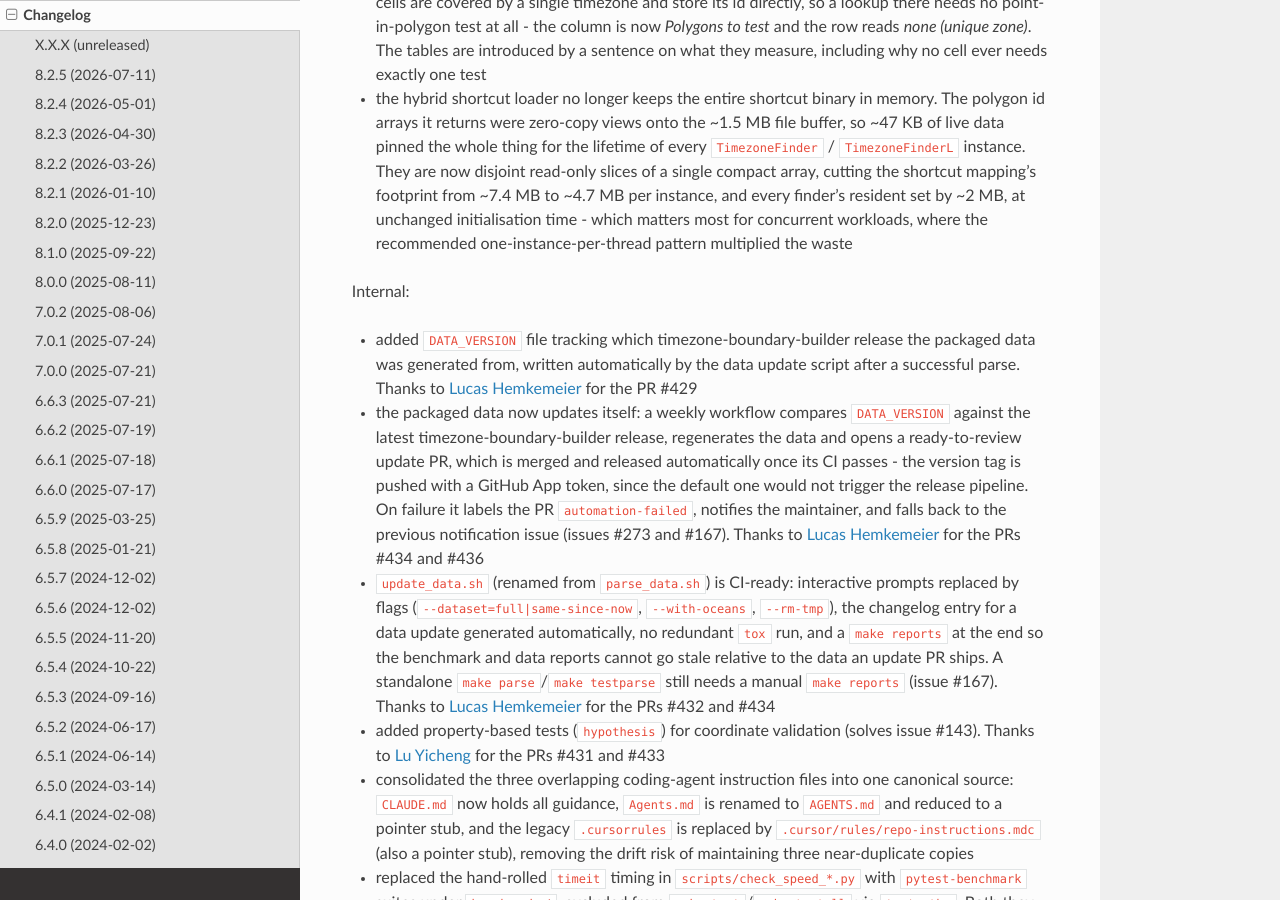
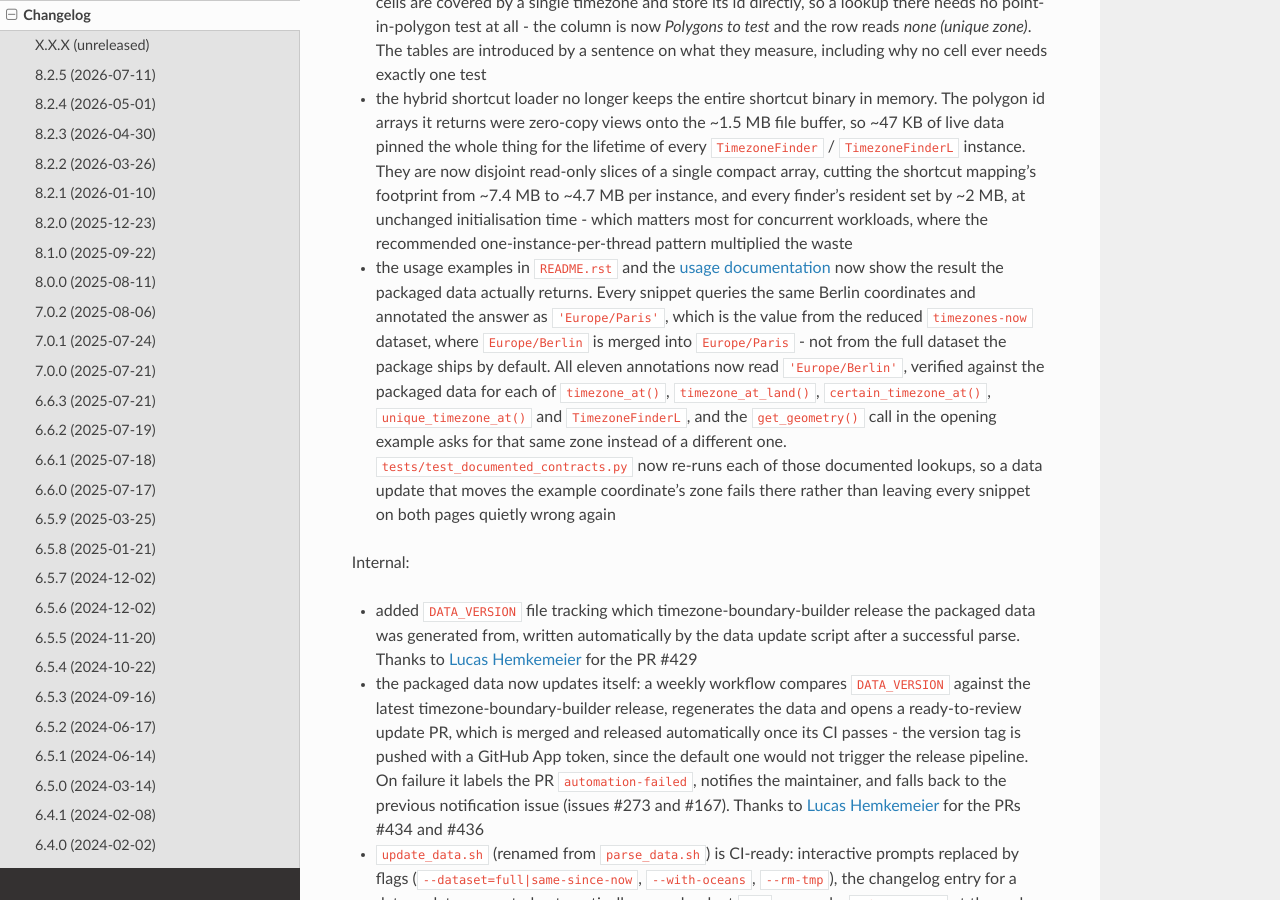
Before and after one commit to jannikmi/timezonefinder, a Sphinx documentation site: the page built from docs/6_changelog.rst, in a window 1280 px wide and 900 px high, scrolled down 1855 px. Built offline with Sphinx 7.4.7 and the Read the Docs theme 3.1.0, drawn with Linux system fonts in a browser that asks for light colours.

Commit message:
Show the timezone the shipped data actually returns
Every usage snippet in README.rst and docs/1_usage.rst queries the Berlin
coordinates lng=13.358, lat=52.5061 and annotated the answer as
'Europe/Paris'. That is what the reduced timezones-now dataset returns,
where Europe/Berlin is merged into Europe/Paris. The package ships the
full dataset by default, which returns 'Europe/Berlin', so all eleven
comments described a dataset the reader does not have.

Each annotation was re-derived by running the call it sits on rather than
by find-and-replace: the global and instance forms of timezone_at,
timezone_at_land, certain_timezone_at and unique_timezone_at, plus the two
TimezoneFinderL snippets. The neighbouring 'Etc/GMT' and None annotations
were confirmed correct and left alone. The get_geometry example in the
opening block now asks for Europe/Berlin too - Europe/Paris was a valid
call, but read as though it followed from the lookup above it.

Nothing tied those comments to the packaged data, which is how they stayed
wrong across releases. test_documented_contracts.py now re-runs each
documented lookup against the example coordinate, one case per lookup,
since only unique_timezone_at can start returning None without any of the
others changing.

Co-Authored-By: Claude Opus 5 <noreply@anthropic.com>

```diff
--- a/CHANGELOG.rst
+++ b/CHANGELOG.rst
@@ -18,6 +18,7 @@ X.X.X (unreleased)
 * the hand-written documentation no longer restates exact figures that belong to the generated pages - dataset vertex, polygon and hole counts, index and distribution sizes, memory footprints, lookup throughput. Those change with every data update and with code that shifts a footprint, which silently left the copies wrong: the memory figures had already gone stale in four places. The prose now states the magnitude that survives a data update and links `the data report <https://timezonefinder.readthedocs.io/en/latest/data_report.html>`__ or the relevant `benchmark report <https://timezonefinder.readthedocs.io/en/latest/7_performance.html>`__, which are regenerated from the packaged data and are always current
 * the shortcut entry distributions in the `data report <https://timezonefinder.readthedocs.io/en/latest/data_report.html>`__ no longer report three quarters of all H3 cells as holding ``0`` polygons, which is impossible for data whose ocean zones cover the globe. Those cells are covered by a single timezone and store its id directly, so a lookup there needs no point-in-polygon test at all - the column is now *Polygons to test* and the row reads *none (unique zone)*. The tables are introduced by a sentence on what they measure, including why no cell ever needs exactly one test
 * the hybrid shortcut loader no longer keeps the entire shortcut binary in memory. The polygon id arrays it returns were zero-copy views onto the ~1.5 MB file buffer, so ~47 KB of live data pinned the whole thing for the lifetime of every ``TimezoneFinder`` / ``TimezoneFinderL`` instance. They are now disjoint read-only slices of a single compact array, cutting the shortcut mapping's footprint from ~7.4 MB to ~4.7 MB per instance, and every finder's resident set by ~2 MB, at unchanged initialisation time - which matters most for concurrent workloads, where the recommended one-instance-per-thread pattern multiplied the waste
+* the usage examples in ``README.rst`` and the `usage documentation <https://timezonefinder.readthedocs.io/en/latest/1_usage.html>`__ now show the result the packaged data actually returns. Every snippet queries the same Berlin coordinates and annotated the answer as ``'Europe/Paris'``, which is the value from the reduced ``timezones-now`` dataset, where ``Europe/Berlin`` is merged into ``Europe/Paris`` - not from the full dataset the package ships by default. All eleven annotations now read ``'Europe/Berlin'``, verified against the packaged data for each of ``timezone_at()``, ``timezone_at_land()``, ``certain_timezone_at()``, ``unique_timezone_at()`` and ``TimezoneFinderL``, and the ``get_geometry()`` call in the opening example asks for that same zone instead of a different one. ``tests/test_documented_contracts.py`` now re-runs each of those documented lookups, so a data update that moves the example coordinate's zone fails there rather than leaving every snippet on both pages quietly wrong again
 
 Internal:
 
--- a/README.rst
+++ b/README.rst
@@ -67,7 +67,7 @@ It is recommended to install it together with the optional `Numba <https://numba
     # use the global function for convenience:
     from timezonefinder import timezone_at
 
-    tz = timezone_at(lng=13.358, lat=52.5061)  # 'Europe/Paris'
+    tz = timezone_at(lng=13.358, lat=52.5061)  # 'Europe/Berlin'
 
 
     # For improved performance and control, create and reuse an instance:
@@ -77,7 +77,7 @@ It is recommended to install it together with the optional `Numba <https://numba
 
     query_points = [(13.358, 52.5061), ...]
     for lng, lat in query_points:
-        tz = tf.timezone_at(lng=lng, lat=lat)  # 'Europe/Paris'
+        tz = tf.timezone_at(lng=lng, lat=lat)  # 'Europe/Berlin'
 
 
 **Note:** This library uses the full original timezone dataset with all >440 timezone names, providing full localization capabilities and historical timezone accuracy. For applications that prefer a smaller memory footprint, the reduced "timezones-now" dataset is available via the ``update_data.sh`` script (cf. `Documentation <https://timezonefinder.readthedocs.io/en/latest/data_format.html#alternative-dataset-options>`__).
```
Also changed, not shown: docs/1_usage.rst (+10 -10 lines), 1 other file.
